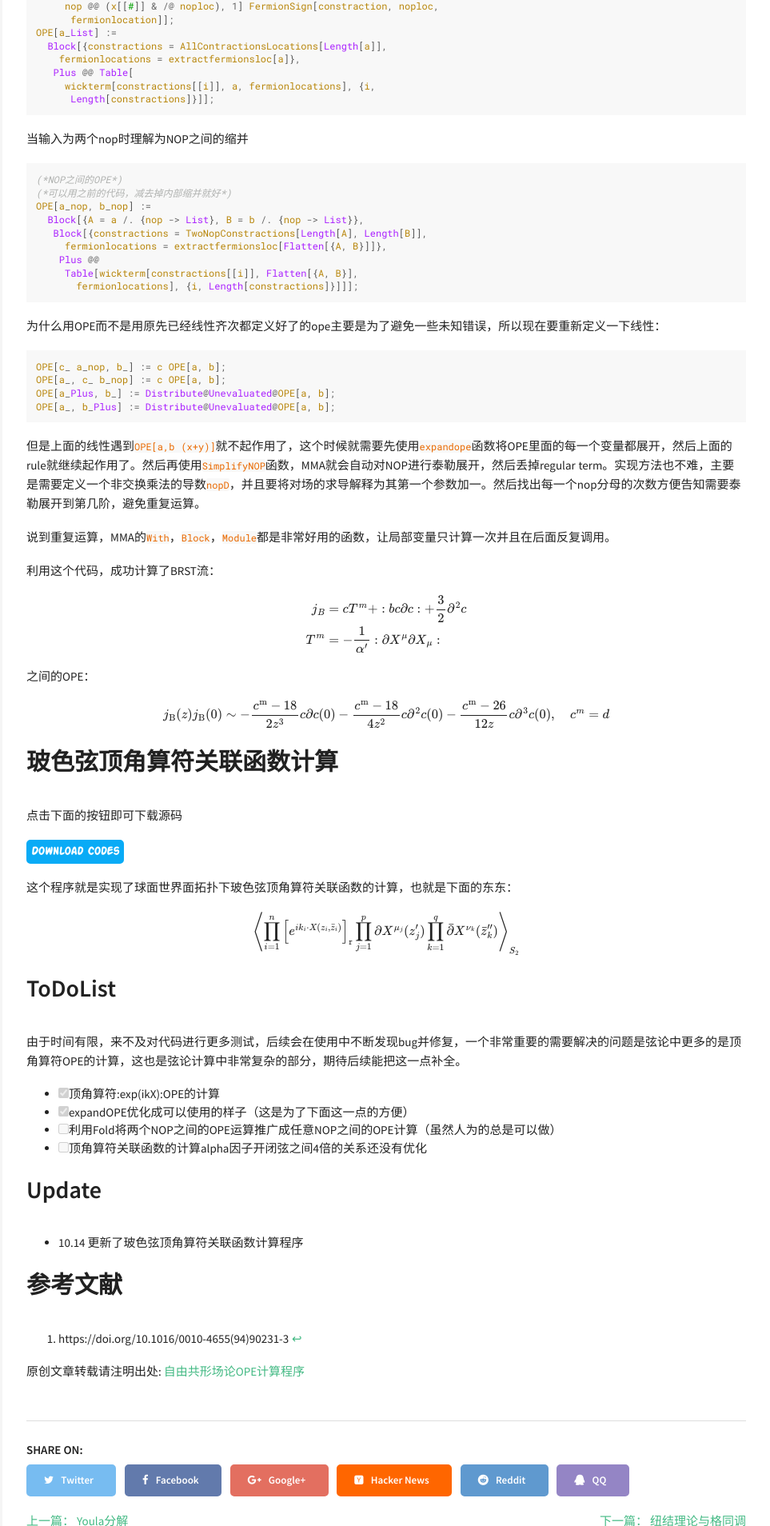
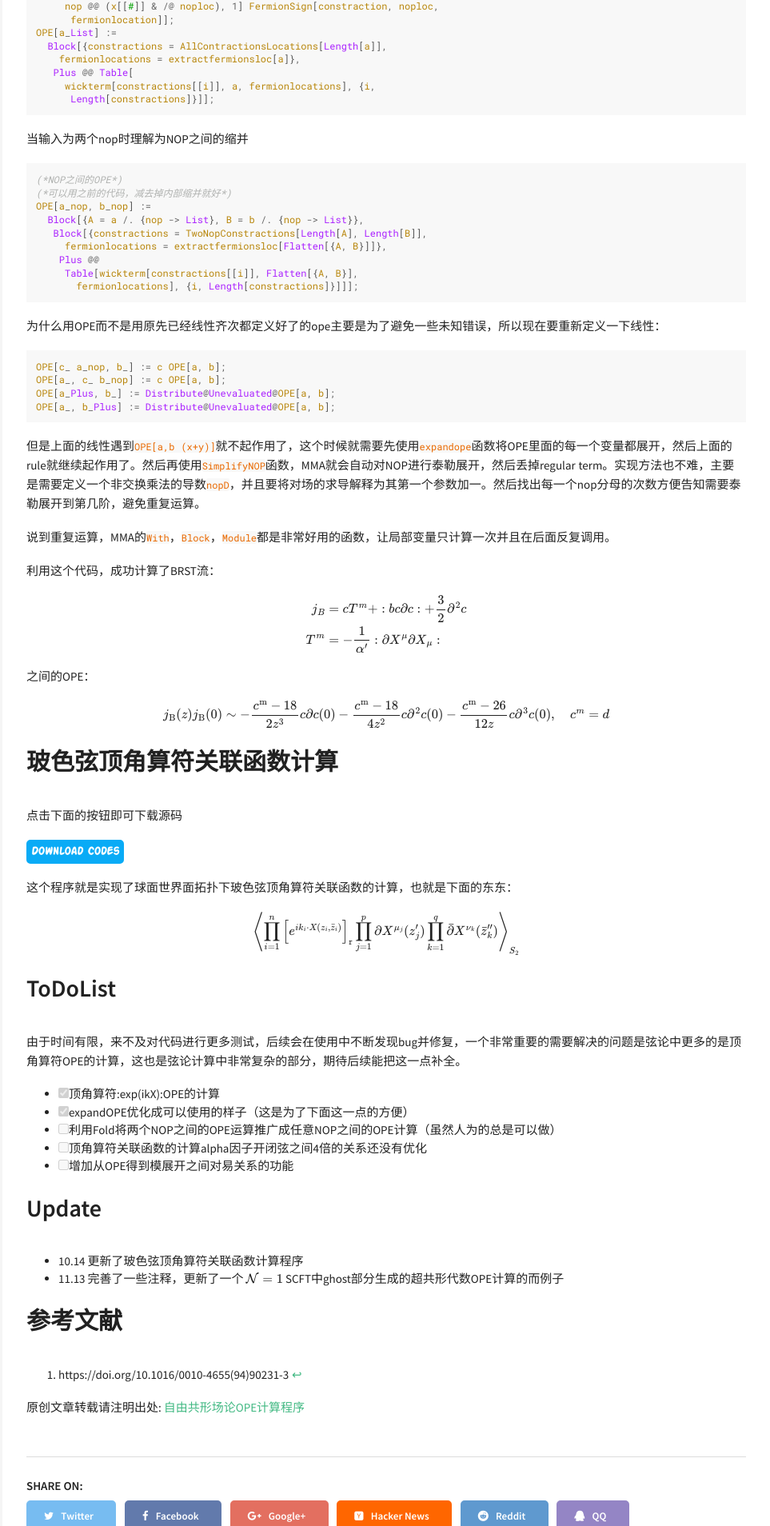
Before and after one commit to WHUZBF/whuzbf.github.io, a Jekyll site: the page built from _posts/2024-10-3-OPE.md, in a window 1280 px wide. Shown: the part 3092-5000 px from the top of the page at 80% size, without its empty margins (317-1280 px from the left). Built offline with Jekyll 4.4.1, drawn with Linux system fonts in a browser that asks for light colours; comment, search, counter and statistics services are not loaded.

Commit message:
OPE update

```diff
--- a/_posts/2024-10-3-OPE.md
+++ b/_posts/2024-10-3-OPE.md
@@ -213,10 +213,12 @@ $$
 - [x] expandOPE优化成可以使用的样子（这是为了下面这一点的方便）
 - [ ] 利用Fold将两个NOP之间的OPE运算推广成任意NOP之间的OPE计算（虽然人为的总是可以做）
 - [ ] 顶角算符关联函数的计算alpha因子开闭弦之间4倍的关系还没有优化
+- [ ] 增加从OPE得到模展开之间对易关系的功能
 
 # Update
 
 - 10.14 更新了玻色弦顶角算符关联函数计算程序
+- 11.13 完善了一些注释，更新了一个 $\mathcal{N}=1$ SCFT中ghost部分生成的超共形代数OPE计算的而例子
 
 # 参考文献
 
```
Also changed, not shown: 1 other file.
